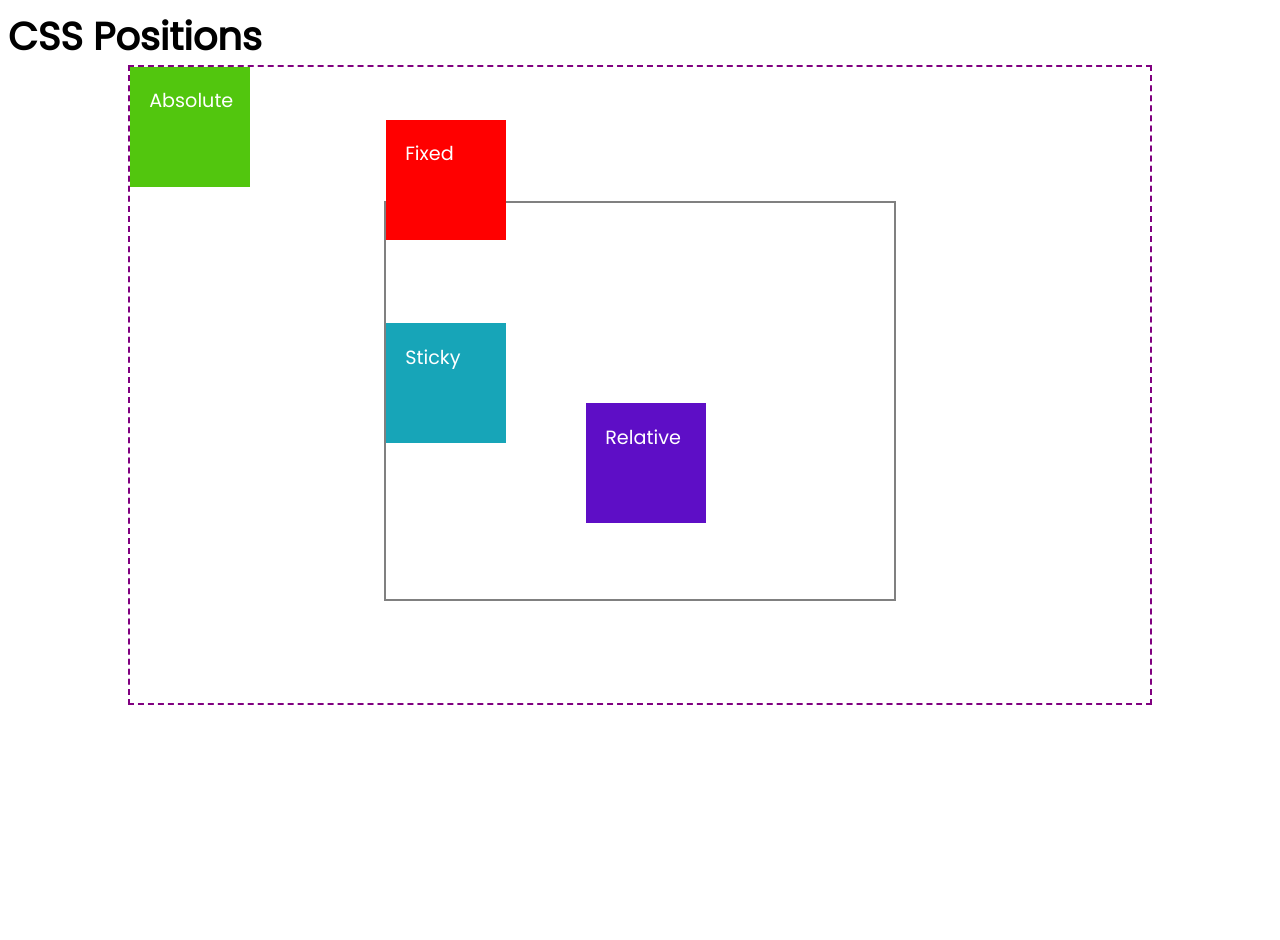
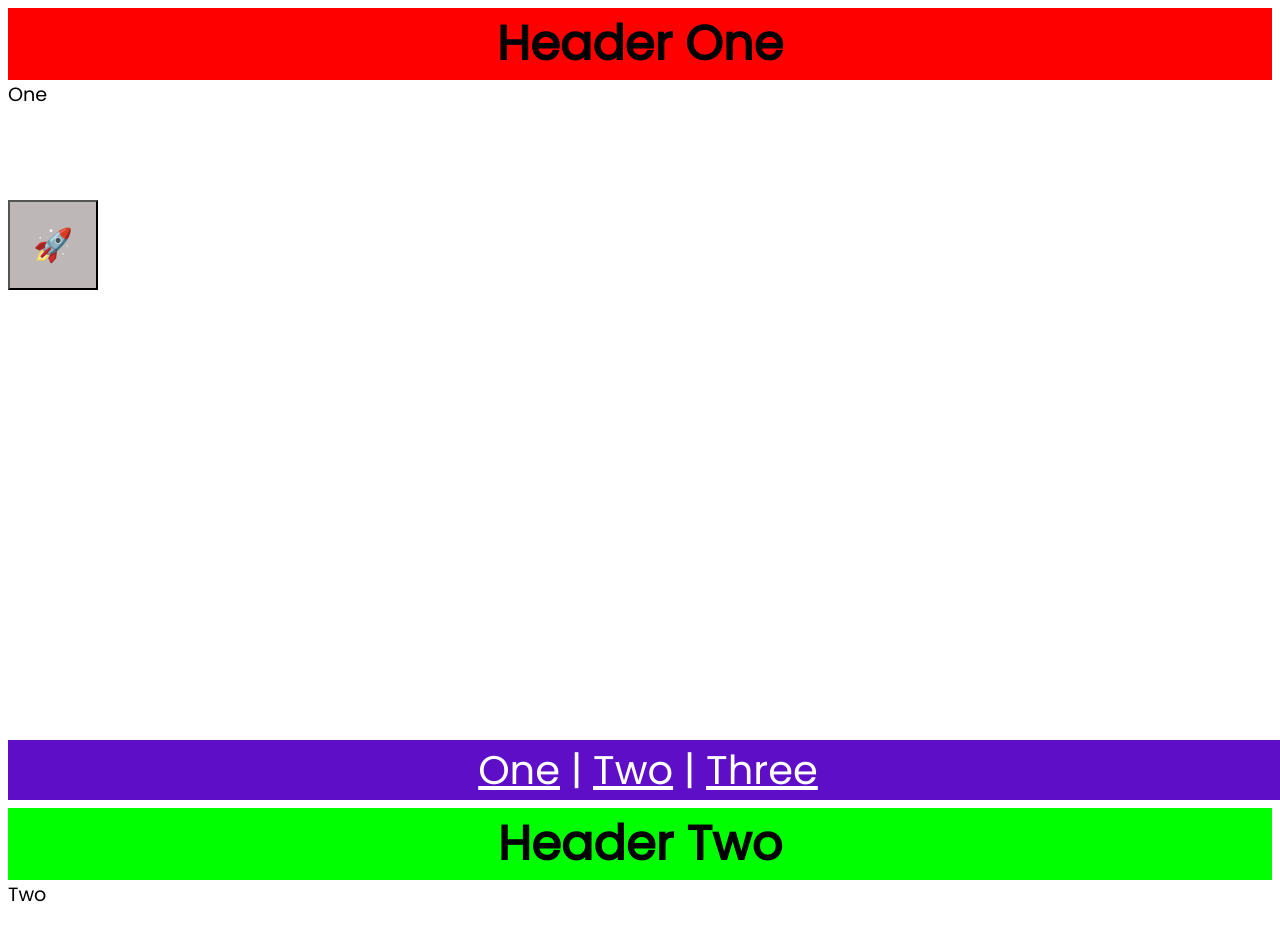
Before and after one commit to subodh16728/learning-css, a plain HTML site: page 12_Position/index.html in a window 1280 px wide. Shown: the top 940 px of the page. Drawn offline with Linux system fonts and the light colour scheme.

Commit message:
Practise example

```diff
--- a/12_Position/css/style.css
+++ b/12_Position/css/style.css
@@ -4,6 +4,10 @@
     margin: 0;
     padding: 0;
     box-sizing: border-box;
+}
+
+html {
+    scroll-behavior: smooth;
 }
 
 body {
@@ -62,3 +66,59 @@ body {
     position: sticky;
     top: 200px;
 }
+
+article {
+    height: 100vh;
+}
+
+.social {
+    background-color: #bdb7b7;
+    width: 90px;
+    height: 90px;
+    position: fixed;
+    top: 200px;
+    font-size: 2rem;
+    z-index: 1;
+}
+
+.red {
+    background-color: #f00;
+    position: sticky;
+    top: 0;
+}
+
+.green {
+    background-color: #0f0;
+    position: sticky;
+    top: 0;
+}
+
+.blue {
+    background-color: #00f;
+    position: sticky;
+    top: 0;
+}
+
+h2 {
+    text-align: center;
+    font-size: 3rem;
+}
+
+/* .sect {
+    position: sticky;
+} */
+
+footer {
+    background-color: #5e0ec6;
+    width: 100%;
+    position: fixed;
+    bottom: 0;
+    color: #fff;
+    font-size: 2.5rem;
+    text-align: center;
+    /* border: 2px solid red; */
+}
+
+a, a:visited {
+    color: #fff;
+}
--- a/12_Position/index.html
+++ b/12_Position/index.html
@@ -7,11 +7,11 @@
     <title>CSS Positions</title>
 </head>
 <body>
-    <header>
+    <!-- <header>
         <h1>CSS Positions</h1>
-    </header>
+    </header> -->
     <main>
-        <section class="outer-container">
+        <!-- <section class="outer-container">
             <article class="inner-container">
                 <div class="box absolute">
                     <p>Absolute</p>
@@ -26,6 +26,34 @@
                     <p>Sticky</p>
                 </div>
             </article>
+        </section> -->
+        <section>
+            <button class="social">🚀</button>
+            <article id="one">
+                <header class="red">
+                    <h2>Header One</h2>
+                </header>
+                <p>One</p>
+            </article>
+            <article id="two">
+                <header class="green">
+                    <h2>Header Two</h2>
+                </header>
+                <p>Two</p>
+            </article>
+            <article id="three">
+                <header class="blue">
+                    <h2>Header Three</h2>
+                </header>
+                <p>Three</p>
+            </article>
+        </section>
+        <section>
+            <footer>
+                <a href="#one">One</a> |
+                <a href="#two">Two</a> |
+                <a href="#three">Three</a>
+            </footer>
         </section>
     </main>
 </body>
```
